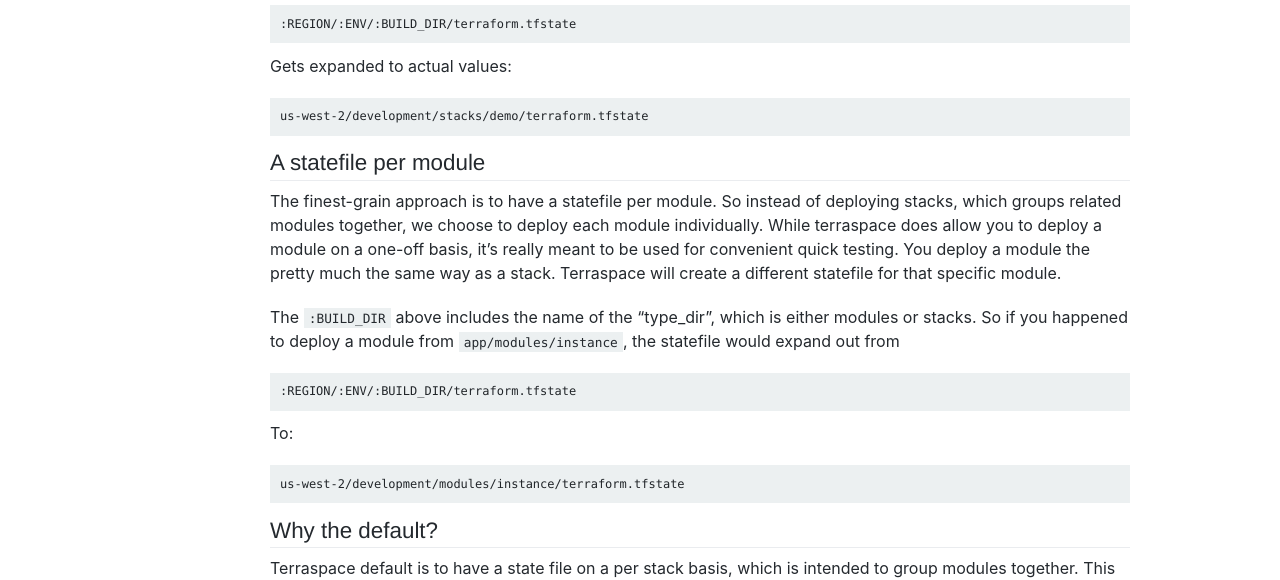
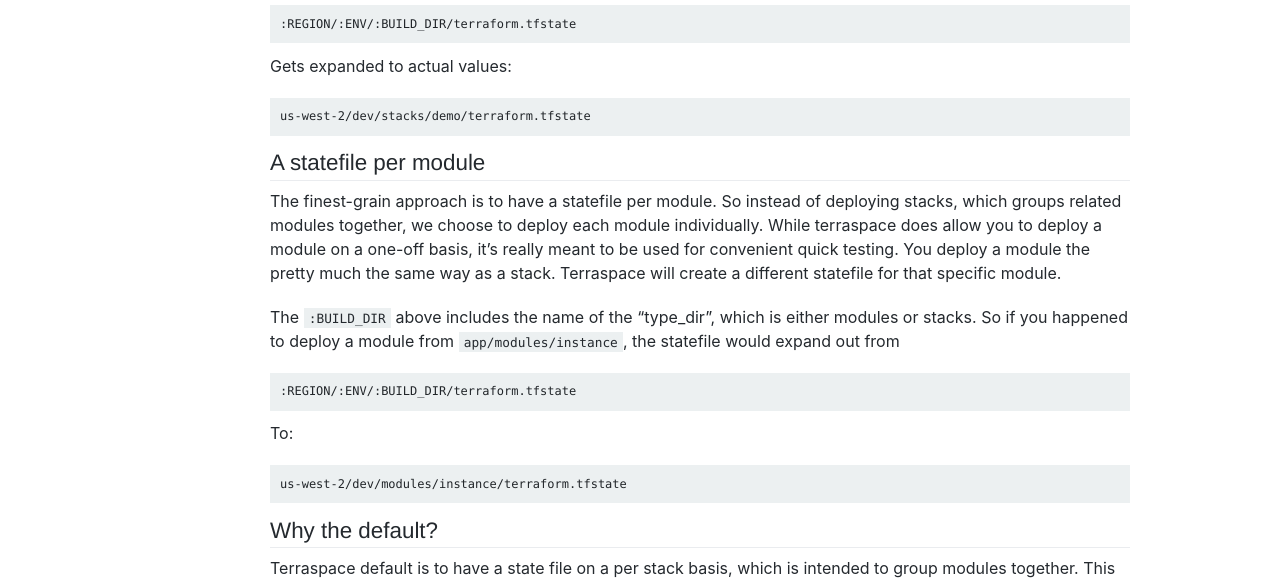
Before and after one commit to boltops-tools/terraspace-docs, a Jekyll site: the page built from _docs/state/approaches.md, in a window 1280 px wide and 900 px high, scrolled down 2837 px. Shown: the part 150-730 px from the top of the window. Built offline with Jekyll 4.4.1, drawn with Linux system fonts in a browser that asks for light colours; a script that is not in the unit is left out.

Commit message:
update docs

```diff
--- a/_docs/state/approaches.md
+++ b/_docs/state/approaches.md
@@ -100,7 +100,7 @@
 
 Gets expanded to actual values:
 
-    us-west-2/development/stacks/demo/terraform.tfstate
+    us-west-2/dev/stacks/demo/terraform.tfstate
 
 ## A statefile per module
 
@@ -112,7 +112,7 @@
 
 To:
 
-    us-west-2/development/modules/instance/terraform.tfstate
+    us-west-2/dev/modules/instance/terraform.tfstate
 
 ## Why the default?
 
```
Also changed, not shown: _docs/learn/gcp/configure.md (+2 -2 lines), _includes/intro/install.md (+6 -0 lines).
